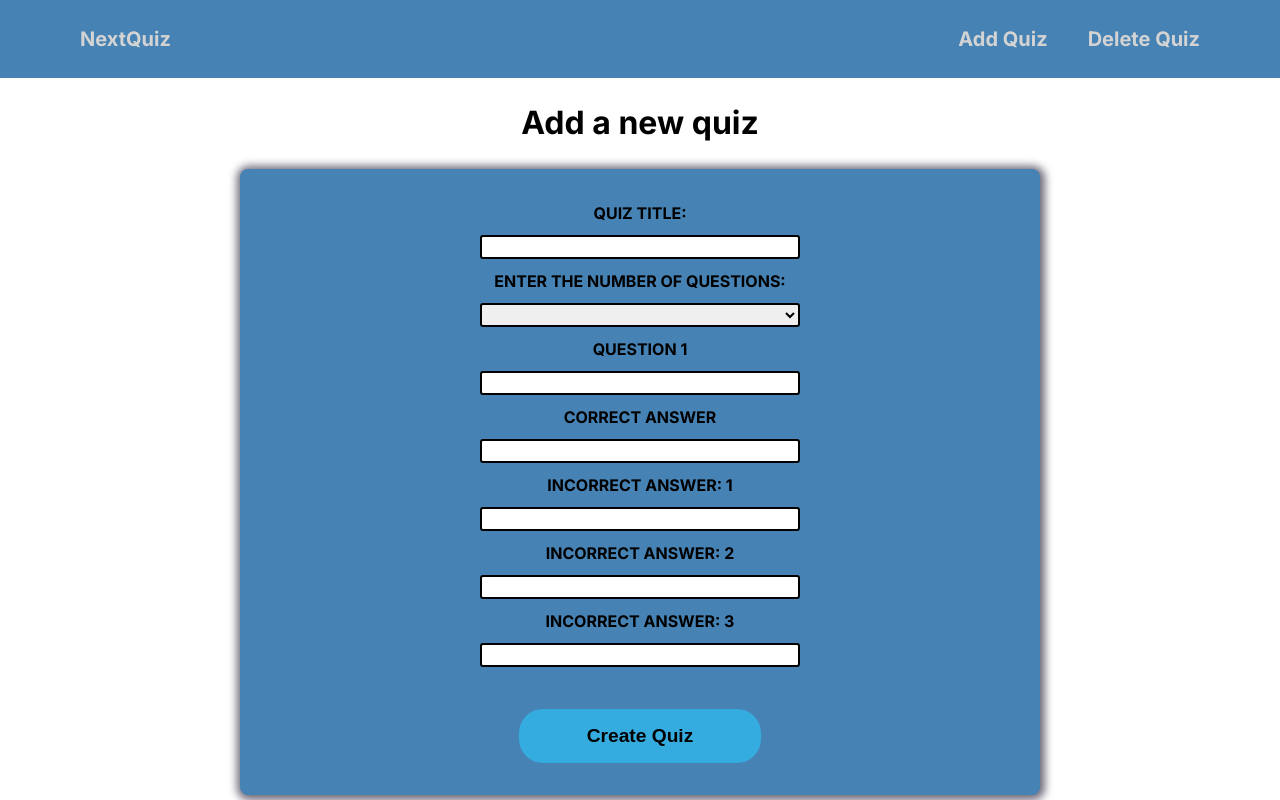
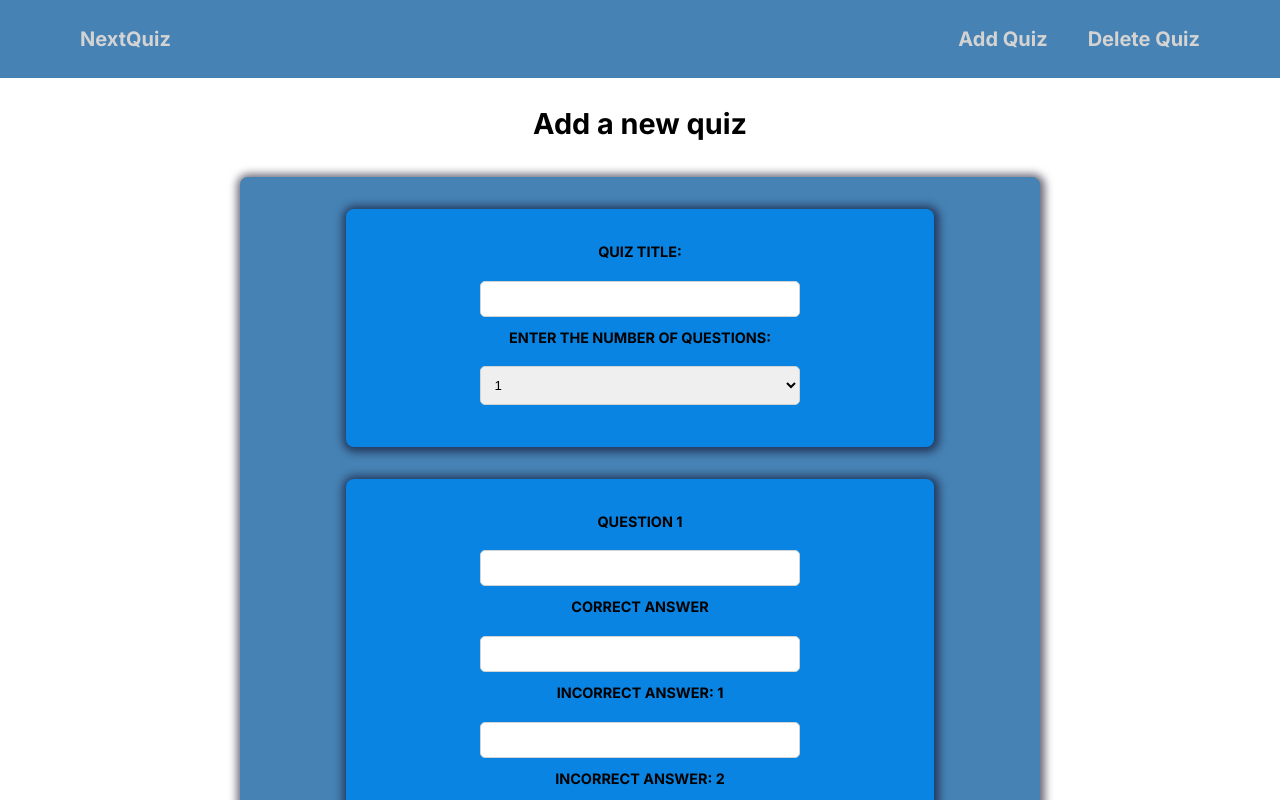
Before and after one commit to rjoshf/Nextjs-quizapp, a Next.js app: page /newquiz in a window 1280 px wide. Shown: the top 800 px of the page. Built offline with nearby package versions, Linux system fonts and the light colour scheme.

Commit message:
Added more styling

```diff
--- a/components/Navbar.module.css
+++ b/components/Navbar.module.css
@@ -36,10 +36,10 @@
 }
 
 .navlink:hover {
-  color: #A9A9A9; /* Change color as needed */
+  color: #FFFFFF; /* Change color as needed */
 }
 
 .navlink:hover::after {
   width: 100%;
-  background-color: #A9A9A9; /* Change color as needed */
+  background-color: #FFFFFF; /* Change color as needed */
 }
--- a/components/NewQuizForm.module.css
+++ b/components/NewQuizForm.module.css
@@ -1,5 +1,36 @@
+.newquiz {
+  padding-bottom: 5rem;
+}
+
+.quizDetailsCard {
+  max-width: 50rem;
+  margin: auto;
+  padding: 2rem;
+  border-radius: 8px;
+  box-shadow: 1px 1px 8px 4px rgba(12, 5, 32, 0.6);
+  text-align: center;
+  background-color: #0984e3;
+  width: 80%;
+  margin-bottom: 2rem;
+}
+
 .newquiztitle {
   text-align: center;
+  font-size: 1.8rem;
+  color: black;
+  margin-bottom: 2rem;
+}
+
+.questionCard {
+  max-width: 50rem;
+  margin: auto;
+  padding: 2rem;
+  border-radius: 8px;
+  box-shadow: 1px 1px 8px 4px rgba(12, 5, 32, 0.6);
+  text-align: center;
+  background-color: #0984e3;
+  width: 80%;
+  margin-bottom: 2rem;
 }
 
 .label {
@@ -7,29 +38,30 @@
   text-transform: uppercase;
   display: block;
   font-weight: bold;
+  margin-bottom: .5rem;
+  font-size: 0.9rem;
 }
 
 .input {
-    width: 20rem;
-    border-radius: 3px;
-    border: 2px solid black;
-    margin: 10px;
-    padding: 10px;
-    height: 10px;
+  width: 100%;
+  max-width: 20rem;
+  border-radius: 5px;
+  border: 1px solid #D3D3D3;
+  margin: 10px 0;
+  padding: 0.6rem;
+  box-sizing: border-box;
 }
 
 .submitButton {
-    background:none;
-    margin-top: 2rem;
-    border:none;
-    width: 33%;
-    font-size: 1.2rem;
-    padding: 1rem 2rem;
-    border-radius: 24px;
-    color: black;
-    background: #34ace0;
+  font: inherit;
+  width: 30%;
+  font-size: 1.5rem;
   cursor: pointer;
-    transition: all 0.2s ease-in-out;
+  padding: 0.5rem 1.5rem;
+  border: none;
+  background-color: #34ace0;
+  border-radius: 10px;
+  box-shadow: 0 2px 4px rgba(0, 0, 0, 0.26);
   font-weight: bold;
   text-decoration: none;
 }
--- a/components/NewQuizForm.tsx
+++ b/components/NewQuizForm.tsx
@@ -88,9 +88,11 @@ const NewQuizForm: React.FC<{ onAddQuiz: (quizData: quizData) => void }> = ({ on
 
     return (
         <>
+            <section className={styles.newquiz}>
                 <h1 className={styles.newquiztitle}>Add a new quiz</h1>
                 <Card>
                     <form onSubmit={newQuizHandler}>
+                        <div className={styles.quizDetailsCard}>
                             <div>
                                 <label className={styles.label} htmlFor="title">Quiz Title: </label>
                                 <input required className={styles.input} type="text" id="title" ref={titleInputRef} />
@@ -105,7 +107,9 @@ const NewQuizForm: React.FC<{ onAddQuiz: (quizData: quizData) => void }> = ({ on
                                     ))}
                                 </select>
                             </div>
+                        </div>
                         {[...Array(numberOfQuestions)].map((_, questionIndex) => (
+                            <div className={styles.questionCard}>
                                 <div key={questionIndex}>
                                     <label className={styles.label} htmlFor={`question${questionIndex + 1}`}>Question {questionIndex + 1}</label>
                                     <input required className={styles.input} ref={questionInputRefs[questionIndex]} type="text" id={`question${questionIndex + 1}`} />
@@ -119,11 +123,13 @@ const NewQuizForm: React.FC<{ onAddQuiz: (quizData: quizData) => void }> = ({ on
                                         </div>
                                     ))}
                                 </div>
+                            </div>
                         ))}
                         {duplicateAnswers && <Error errorTitle="Error: duplicate answers!" errorMessage="All answers must be unique!"></Error>}
-                    <motion.button whileHover={{ scale: 1.02 }} transition={{ type: 'spring', ease: "easeOut", duration: 0.2 }} className={styles.submitButton} type="submit">{isSubmitting ? 'Creating Quiz...' : 'Create Quiz'}</motion.button>
+                        <motion.button whileHover={{ scale: 1.03 }} transition={{ type: 'spring', stiffness: 100 }} className={styles.submitButton} type="submit">{isSubmitting ? 'Creating Quiz...' : 'Create Quiz'}</motion.button>
                     </form>
                 </Card>
+            </section>
         </>
     );
 };
```
Lines whose indentation alone changed are shown as unchanged.
